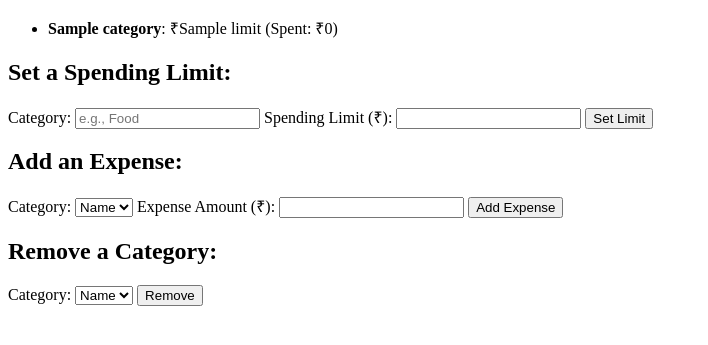
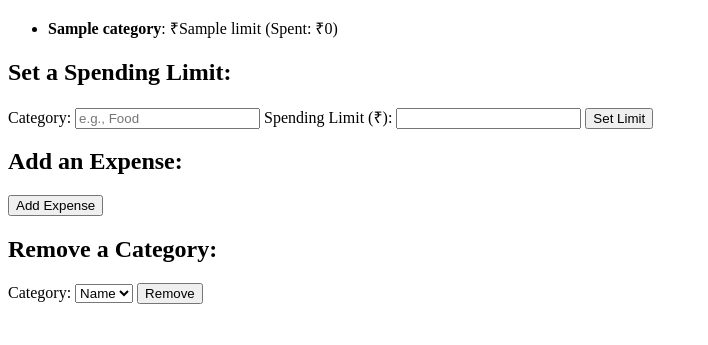
Before and after one commit to yatheeswar2007/pennypilot, a Flask app: template templates/index.html in a window 1280 px wide. Shown: the part 148-493 px from the top of the page, without its empty margins (0-708 px from the left). Run offline with Flask 3, Linux system fonts and the light colour scheme; the template is opened without the code that fills it: most values are stand-ins (such as "Sample title", 1, 10 or a date in 2020).

Commit message:
Update index.html

```diff
--- a/templates/index.html
+++ b/templates/index.html
@@ -9,7 +9,6 @@
     <h1>Welcome to Pennypilot</h1>
     <p>Track your spending and manage your budget with ease.</p>
 
-    <!-- Display Spending Limits and Expenses -->
     <h2>Current Spending Limits:</h2>
     {% if spending_limits %}
         <ul>
@@ -24,7 +23,6 @@
         <p>No spending limits set yet. Add a category below!</p>
     {% endif %}
 
-    <!-- Form to Set a New Spending Limit -->
     <h2>Set a Spending Limit:</h2>
     <form method="POST">
         <input type="hidden" name="action" value="set_limit">
@@ -35,26 +33,16 @@
         <button type="submit">Set Limit</button>
     </form>
 
-    <!-- Form to Add an Expense -->
+    <!-- Button to go to Add Expense Page -->
     <h2>Add an Expense:</h2>
     {% if spending_limits %}
-    <form method="POST">
-        <input type="hidden" name="action" value="add_expense">
-        <label for="category">Category:</label>
-        <select name="category">
-            {% for category in spending_limits.keys() %}
-                <option value="{{ category }}">{{ category.capitalize() }}</option>
-            {% endfor %}
-        </select>
-        <label for="amount">Expense Amount (₹):</label>
-        <input type="number" name="amount" required>
-        <button type="submit">Add Expense</button>
-    </form>
+        <a href="{{ url_for('add_expense') }}">
+            <button>Add Expense</button>
+        </a>
     {% else %}
         <p><em>Set a spending limit first before adding expenses.</em></p>
     {% endif %}
 
-    <!-- Form to Remove a Category -->
     <h2>Remove a Category:</h2>
     {% if spending_limits %}
     <form method="POST">
```
